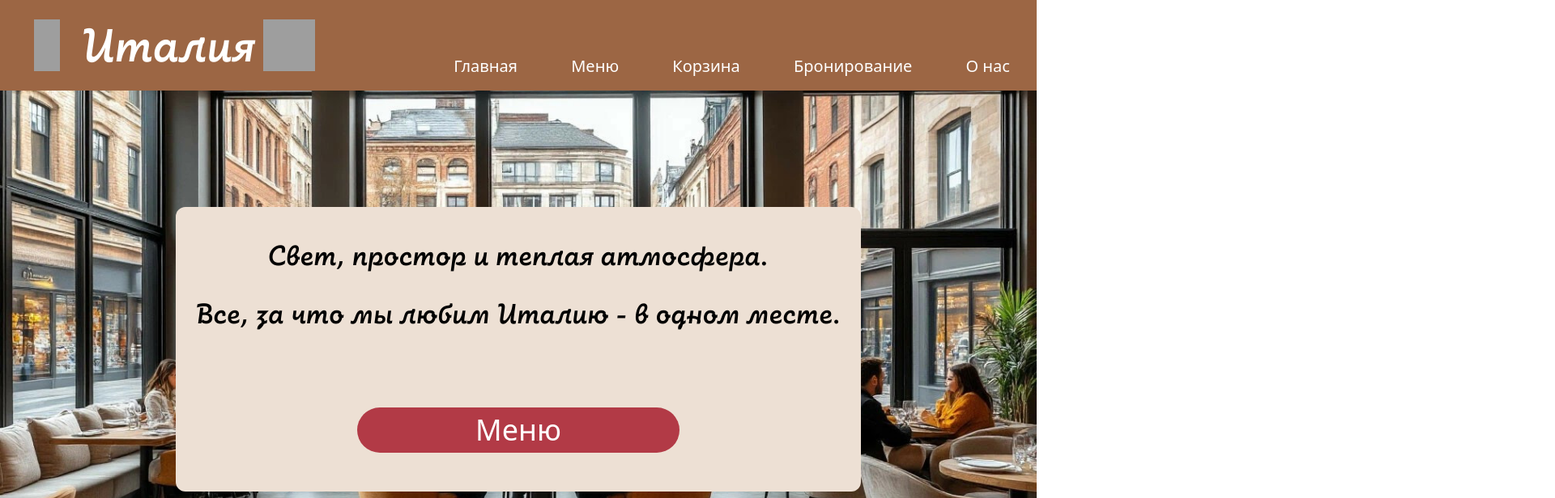
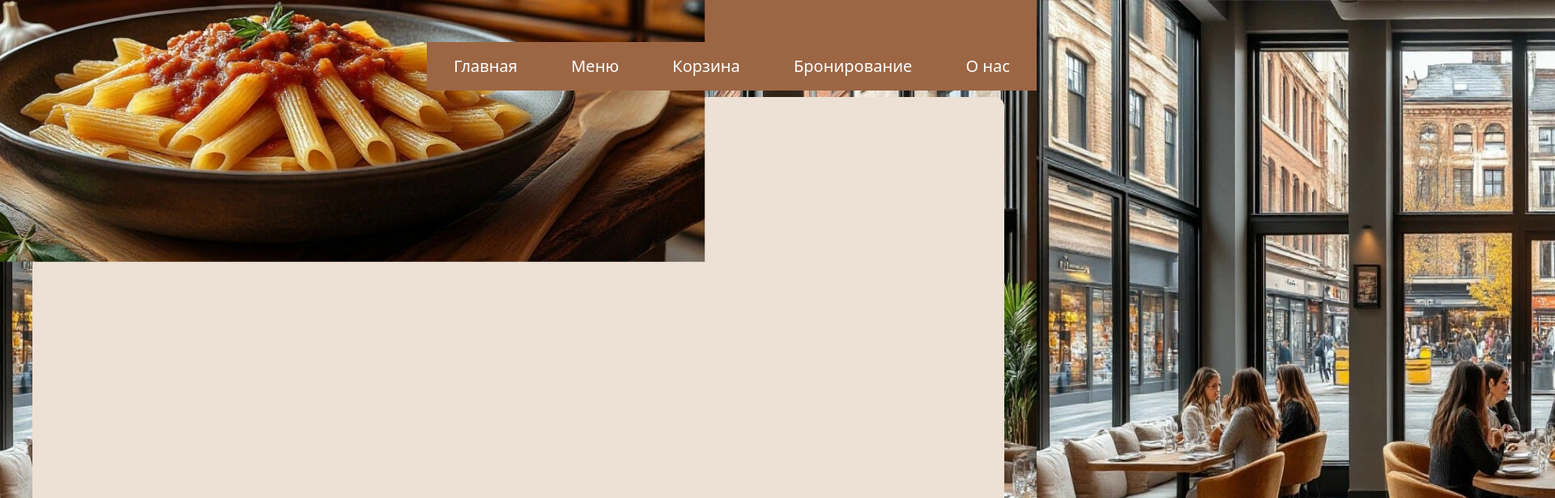
Before and after one commit to svetlana2794/cafever, a Vue app: page / in a window 1280 px wide. Shown: the top 616 px of the page at 81% size, 1920 px wide, since content can reach past the window. Built offline with nearby package versions, Linux system fonts and the light colour scheme; grey boxes are pictures that could not be loaded.

Commit message:
Update Start.vue

```diff
--- a/src/components/Start.vue
+++ b/src/components/Start.vue
@@ -6,6 +6,10 @@ const router=useRouter()
 
 <template>
 <div class="p-6 text-4xl m-2 text-center bg-[#ede0d4] rounded-xl">
+  <p class="w-full py-4 relative">
+  <img src="../../public/imgs/front1.jpeg" class="relative left-1/2 -translate-4/5 z-1">
+  <img src="../../public/imgs/front2.jpeg" class="relative left-1/2 translate-1/5 z-10">
+    </p>
 <p class="py-4 font-[Futura]">Свет, простор и теплая атмосфера.</p>
 <p class="py-4 font-[Futura]">Все, за что мы любим Италию - в одном месте.</p>
 <RouterLink class="bg-[#b23a46] text-white hover:bg-[#da1e37] px-4 py-2 block mx-auto mb-6 mt-20 w-1/2 text-center rounded-full" to="/menu">Меню</RouterLink>
```
